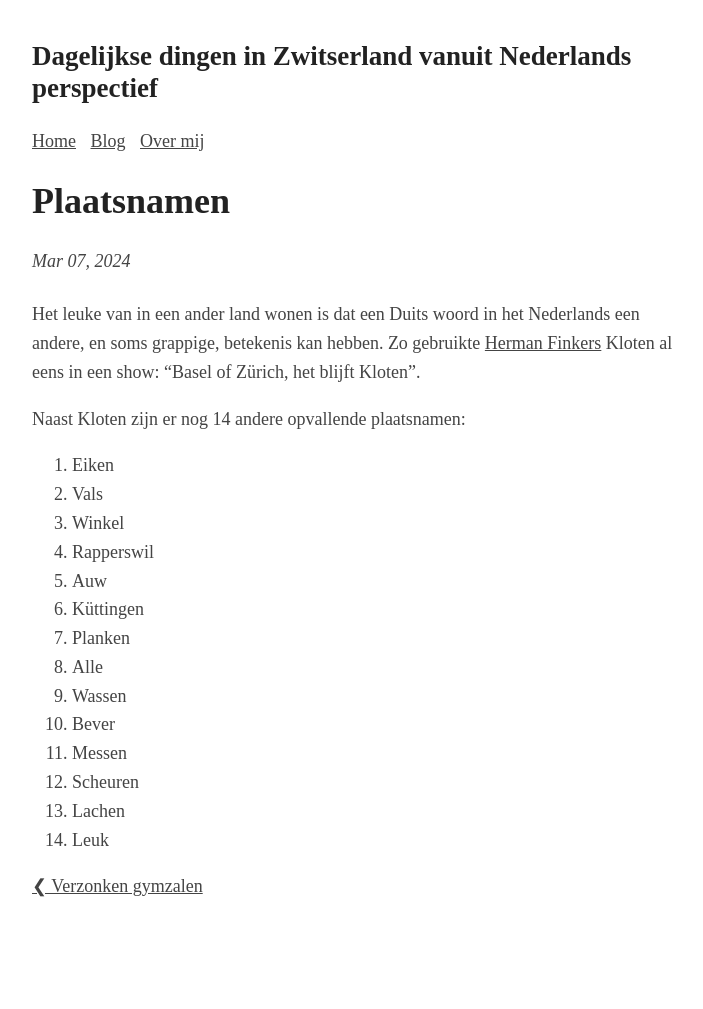
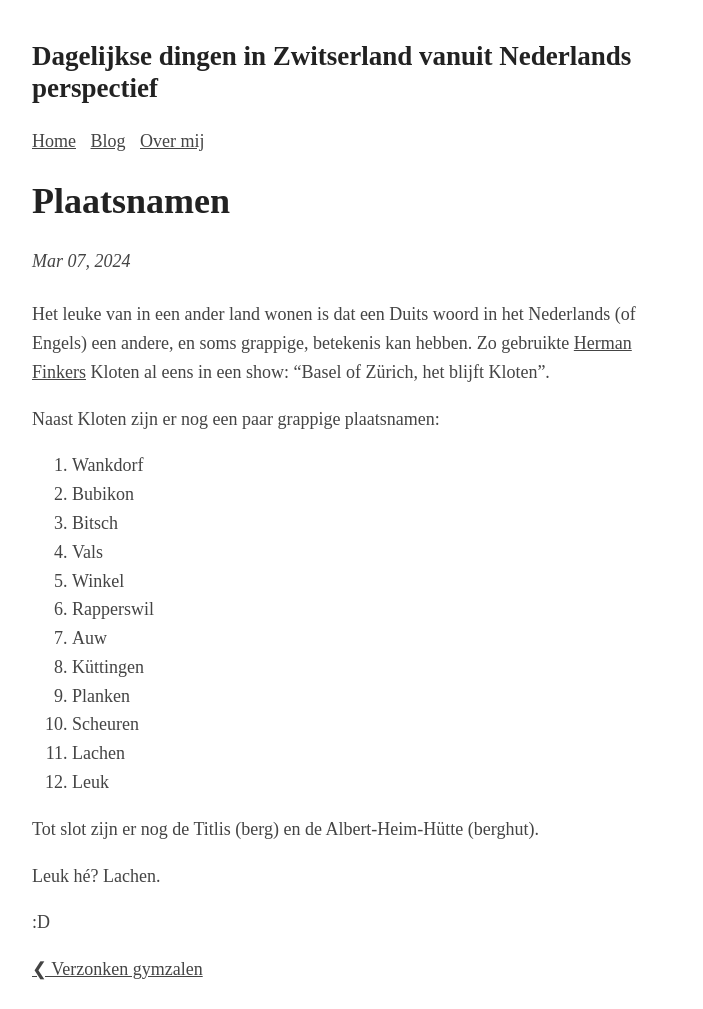
Before and after one commit to Roald87/roaldin.ch, a Jekyll site: the page built from _posts/2024-03-07-plaatsnamen.md, in a window 1280 px wide. Shown: the whole page, without its empty margins (283-986 px from the left). Built offline with Jekyll 4.4.1, drawn with Linux system fonts in a browser that asks for light colours; comment, search, counter and statistics services are not loaded; before the commit the page ends 926 px from its top, so only the background shows below that.

Commit message:
Add funnier alternatives

```diff
--- a/_posts/2024-03-07-plaatsnamen.md
+++ b/_posts/2024-03-07-plaatsnamen.md
@@ -4,21 +4,25 @@ title: Plaatsnamen
 image: #generated/
 ---
 
-Het leuke van in een ander land wonen is dat een Duits woord in het Nederlands een andere, en soms grappige, betekenis kan hebben. Zo gebruikte [Herman Finkers](https://www.youtube.com/watch?v=jWMIU2DRrK0) Kloten al eens in een show: "Basel of Zürich, het blijft Kloten".
+Het leuke van in een ander land wonen is dat een Duits woord in het Nederlands (of Engels) een andere, en soms grappige, betekenis kan hebben. Zo gebruikte [Herman Finkers](https://www.youtube.com/watch?v=jWMIU2DRrK0) Kloten al eens in een show: "Basel of Zürich, het blijft Kloten".
 
-Naast Kloten zijn er nog 14 andere opvallende plaatsnamen:
+Naast Kloten zijn er nog een paar grappige plaatsnamen:
 
-1. Eiken
-2. Vals
+2. Wankdorf
+1. Bubikon
+1. Bitsch
+1. Vals
 3. Winkel
 4. Rapperswil
 5. Auw
 6. Küttingen
 7. Planken
-8. Alle
-9. Wassen
-10. Bever
-11. Messen
 12. Scheuren
 13. Lachen
 14. Leuk
+
+Tot slot zijn er nog de Titlis (berg) en de Albert-Heim-Hütte (berghut).
+
+Leuk hé? Lachen.
+
+:D
```
